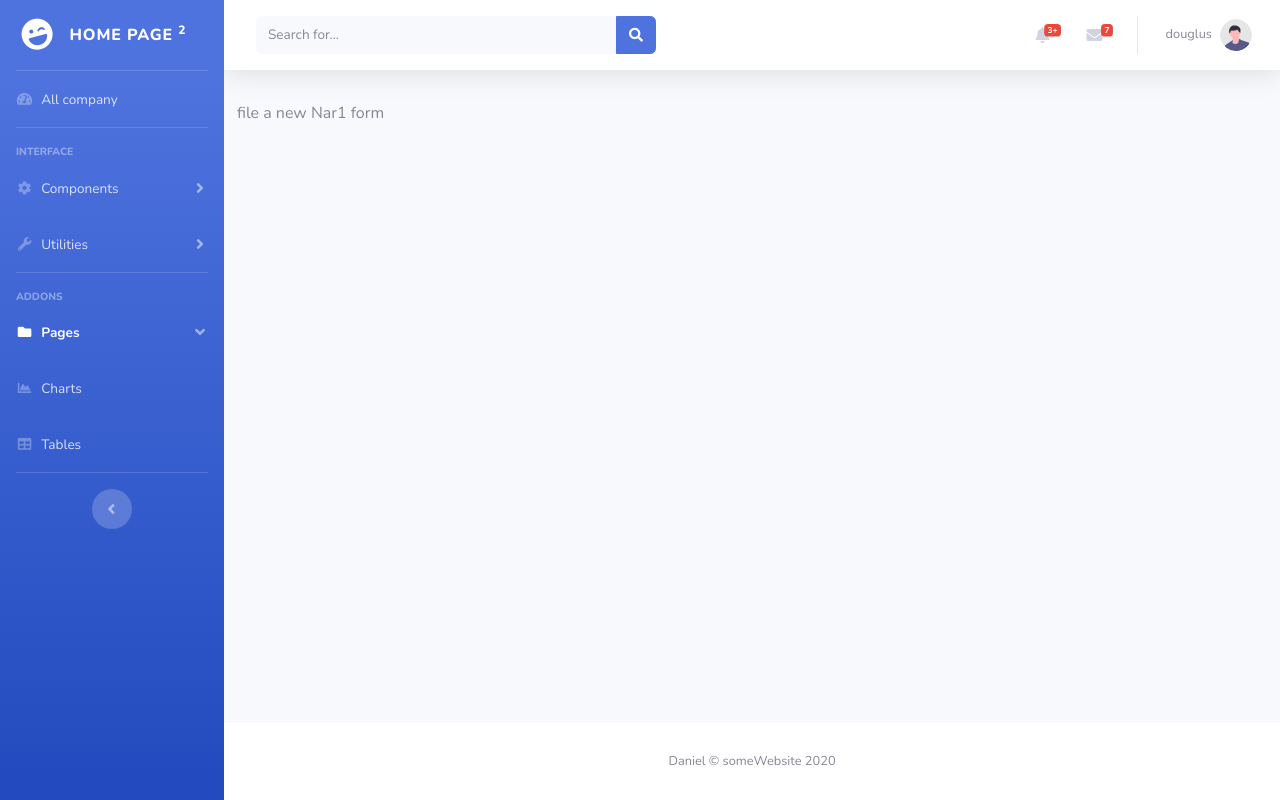
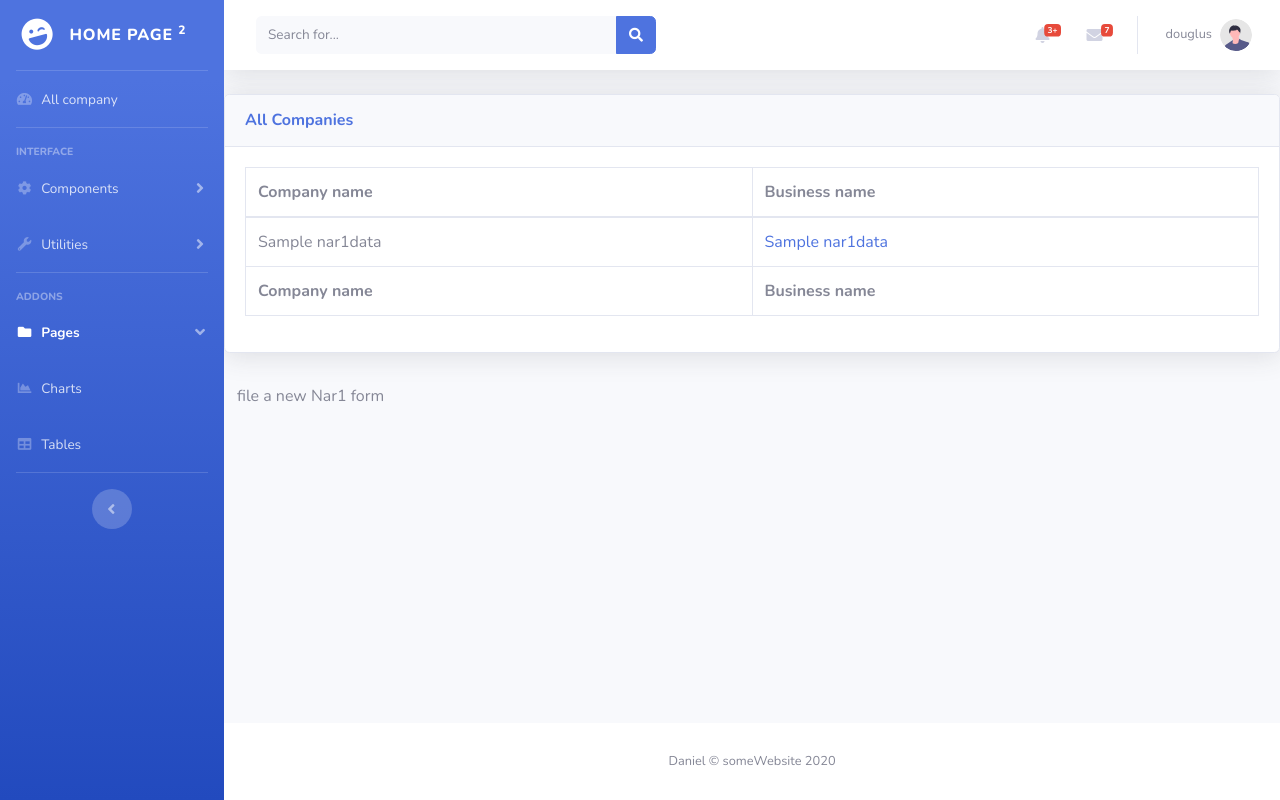
Before and after one commit to DanielNorth/companyDataConstructed, a Flask app: page /home/all_company/1 in a window 1280 px wide. Run offline with Flask 2, Linux system fonts and the light colour scheme; the first user in the database is signed in; tables that the repository leaves empty hold one stand-in row (Sample ...); some libraries are stand-ins or nearby versions.

Commit message:
11/23 2020 2nd

```diff
--- a/companyFilling/__init__.py
+++ b/companyFilling/__init__.py
@@ -41,6 +41,7 @@ def create_app():
     admins = Admin(app)
     admins.add_view(ModelView(User, db.session))
     admins.add_view((ModelView(Company, db.session)))
+    admins.add_view(ModelView(Nar1data, db.session))
 
 
     return app
--- a/companyFilling/fillingForm/routes.py
+++ b/companyFilling/fillingForm/routes.py
@@ -17,23 +17,24 @@ def home():
 @fillingForm.route('all_company/<company_id>', methods=['GET', 'POST'])
 @login_required
 def all_form(company_id):
+    # only allow to view company that they create
     selectedCompany = Company.query.filter_by(id=company_id).first()
     if str(current_user.id) != str(selectedCompany.owner_id):
         return redirect(url_for('fillingForm.home'))
 
     else:
         form = aButton()
+        companyForm = Nar1data.query.filter_by(company_id=company_id)
+
         if form.validate_on_submit():
             return redirect(url_for('fillingForm.fill_nar1_form', company_id=selectedCompany.id))
-        return render_template('addForm.html', form=form)
-
+        return render_template('addForm.html', form=form, companyForm=companyForm)
 
 
 @fillingForm.route('all_company/<company_id>/nar1_form', methods=["POST", 'GET'])
 @login_required
 def fill_nar1_form(company_id):
     form = Nar1Form()
-
     if form.validate_on_submit():
         newNar1 = Nar1data(company_id=company_id, companyName=form.companyName.data,
                        businessName=form.businessName.data, typeOfCompany=form.companyType.data,
--- a/companyFilling/model.py
+++ b/companyFilling/model.py
@@ -69,5 +69,5 @@ class Nar1data(db.Model):
     mortgagesCharges = db.Column(db.Text())
     q9 = db.Column(db.String(100))
 
-    def __str__(self):
+    def __repr__(self):
         return self.companyName, self.typeOfCompany
--- a/companyFilling/templates/addForm.html
+++ b/companyFilling/templates/addForm.html
@@ -3,6 +3,42 @@
 {% import "bootstrap/wtf.html" as wtf %}
 
 {% block content %}
+
+<div class="card shadow mb-4">
+    <div class="card-header py-3">
+        <h6 class="m-0 font-weight-bold text-primary">All Companies</h6>
+    </div>
+    <div class="card-body">
+        <div class="table-responsive">
+            <table class="table table-bordered" id="dataTable" width="100%" cellspacing="0">
+                <thead>
+                <tr>
+                    <th>Company name</th>
+                    <th>Business name</th>
+                </tr>
+                </thead>
+                <tfoot>
+                <tr>
+
+                    <th>Company name </th>
+                    <th>Business name</th>
+                </tr>
+                </tfoot>
+                <tbody>
+
+                {% for form in companyForm %}
+                <tr>
+                    <td>{{form.companyName}}</td>
+                    <td><a href="#">{{ form.businessName }}</a></td>
+                </tr>
+                {% endfor %}
+
+                </tbody>
+            </table>
+        </div>
+    </div>
+</div>
+
 
 <form class="user" method="POST">
     {{ form.hidden_tag() }}
```
Also changed, not shown: companyFilling/database.db.
